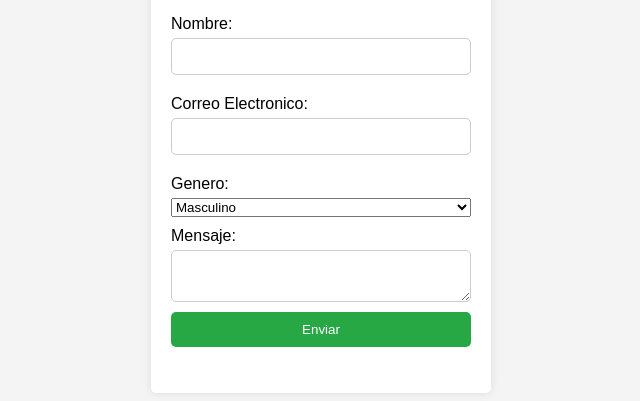
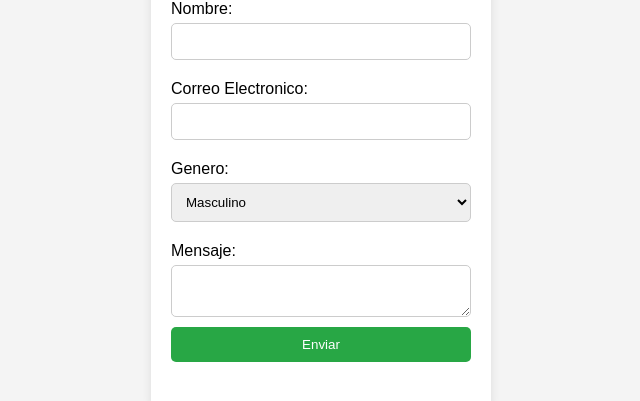
Before and after one commit to dutreras369/java-0082, a plain HTML site: page modulo 2/sesion 2/index.html in a window 1280 px wide. Shown: the part 251-652 px from the top of the page, without its empty margins (319-959 px from the left). Drawn offline with Linux system fonts and the light colour scheme.

Commit message:
actividad formulario

```diff
--- a/modulo 2/sesion 2/css/style.css
+++ b/modulo 2/sesion 2/css/style.css
@@ -29,7 +29,7 @@ label {
     margin: 10px 0 5px;
 }
 
-input, textarea, button {
+input, textarea, select, button {
     padding: 10px;
     margin-bottom: 10px;
     border: 1px solid #ccc;
```
